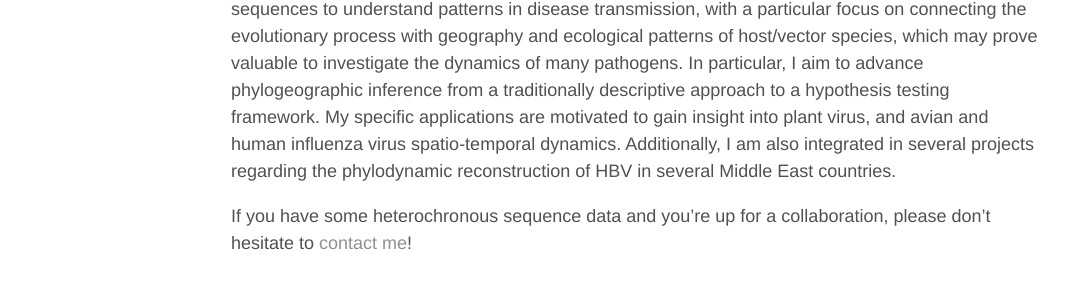
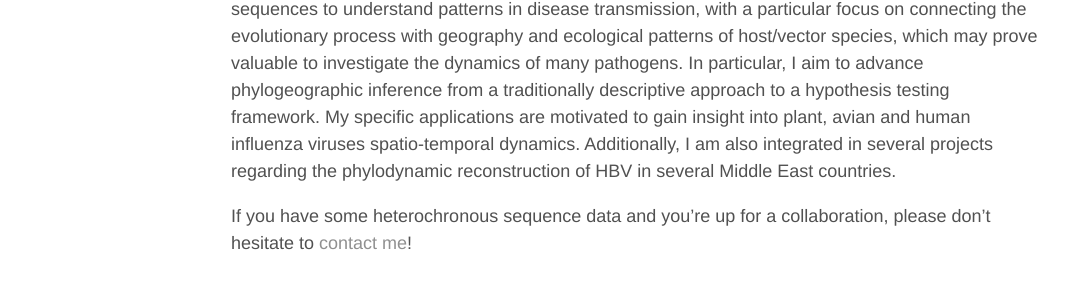
Before and after one commit to nidiatrovao/nidiatrovao.github.io, a Jekyll site: the page built from research.md, in a window 1280 px wide. Shown: the part 849-1149 px from the top of the page, without its empty margins (4-1076 px from the left). Built offline with Jekyll 4.4.1, drawn with Linux system fonts in a browser that asks for light colours; some of the changed text lies outside the part shown.

Commit message:
research edits

```diff
--- a/research.md
+++ b/research.md
@@ -12,7 +12,7 @@ It was only during my Master that I found Virology as a field with so many possi
 Finally, in my PhD project I was able to further apply phylogenetic and coalescent methods, as well as extend phylogeographic approaches methods under Bayesian inference, to assess the public health threats of viral epidemics and gain insight into the emergence and early transmission dynamics, even before systematic epidemiological surveillance has been initiated.
 
 My current research goals are directed towards using the historical information contained in viral gene sequences to understand patterns in disease transmission, with a particular focus on connecting the evolutionary process with geography and ecological patterns of host/vector species, which may prove valuable to investigate the dynamics of many pathogens.
-In particular, I aim to advance phylogeographic inference from a traditionally descriptive approach to a hypothesis testing framework. My specific applications are motivated to gain insight into plant virus, and avian and human influenza virus spatio-temporal dynamics.
+In particular, I aim to advance phylogeographic inference from a traditionally descriptive approach to a hypothesis testing framework. My specific applications are motivated to gain insight into plant, avian and human influenza viruses spatio-temporal dynamics.
 Additionally, I am also integrated in several projects regarding the phylodynamic reconstruction of HBV in several Middle East countries.
 
 If you have some heterochronous sequence data and you’re up for a collaboration, please don’t hesitate to [contact me](https://www.google.com/recaptcha/mailhide/d?k=01RKQXgMiCn8dgvgHbVnzIPQ==&c=yAWm6xoNth1P87zR-8D3AIs1VdbTphSgX6CyOpHw4odFLGn6SO_x_4VJTao_19E0)!
```
